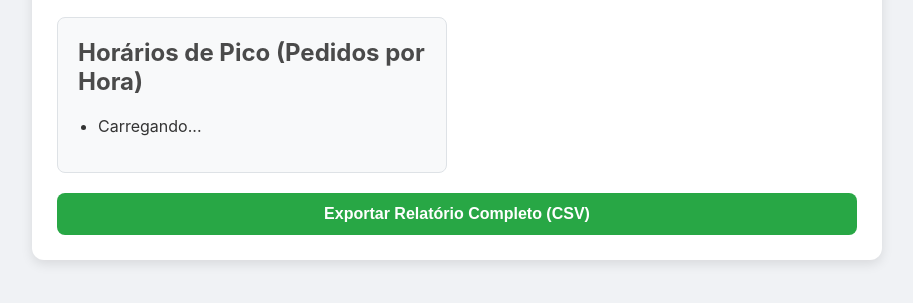
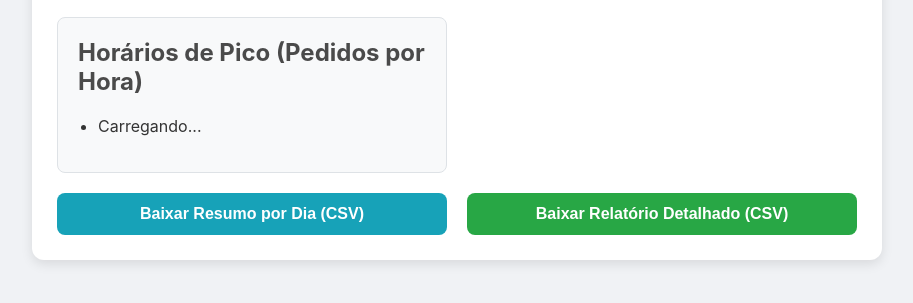
Before and after one commit to pedrotercio14/sistema-pedidos-ejc, a plain HTML site: page dashboard.html in a window 1280 px wide. Shown: the part 467-770 px from the top of the page, without its empty margins (183-1096 px from the left). Drawn offline with Linux system fonts and the light colour scheme; a script that the page names is missing.

Commit message:
fix: adicionado novo botão resumo do dia no dash

```diff
--- a/dashboard.html
+++ b/dashboard.html
@@ -1,17 +1,38 @@
 <!DOCTYPE html>
 <html lang="pt-br">
   <head>
-    <meta charset="UTF-8">
-    <meta name="viewport" content="width=device-width, initial-scale=1.0">
+    <meta charset="UTF-8" />
+    <meta name="viewport" content="width=device-width, initial-scale=1.0" />
     <title>Dashboard de Vendas - EJC</title>
-    <link rel="stylesheet" href="style.css">
+    <link rel="stylesheet" href="style.css" />
     <style>
-        .dashboard-grid { display: grid; grid-template-columns: repeat(auto-fit, minmax(300px, 1fr)); gap: 20px; }
-        .stat-card { background: #f8f9fa; padding: 20px; border-radius: 8px; border: 1px solid #dee2e6; }
-        .stat-card h2 { margin-top: 0; }
-        .stat-card ol, .stat-card ul { padding-left: 20px; }
-        .stat-card .value { font-size: 2.5em; font-weight: bold; color: var(--primary-color); }
-        #export-btn { margin-top: 20px; background-color: var(--secondary-color); }
+      .dashboard-grid {
+        display: grid;
+        grid-template-columns: repeat(auto-fit, minmax(300px, 1fr));
+        gap: 20px;
+      }
+      .stat-card {
+        background: #f8f9fa;
+        padding: 20px;
+        border-radius: 8px;
+        border: 1px solid #dee2e6;
+      }
+      .stat-card h2 {
+        margin-top: 0;
+      }
+      .stat-card ol,
+      .stat-card ul {
+        padding-left: 20px;
+      }
+      .stat-card .value {
+        font-size: 2.5em;
+        font-weight: bold;
+        color: var(--primary-color);
+      }
+      #export-btn {
+        margin-top: 20px;
+        background-color: var(--secondary-color);
+      }
     </style>
   </head>
   <body>
@@ -19,7 +40,9 @@
       <header>
         <h1>Dashboard de Vendas</h1>
         <p>Análise dos pedidos concluídos do evento.</p>
-            <a href="/admin.html" style="margin-top: 15px; display: inline-block;">← Voltar para Gestão de Produtos</a>
+        <a href="/admin.html" style="margin-top: 15px; display: inline-block"
+          >← Voltar para Gestão de Produtos</a
+        >
       </header>
       <main>
         <div class="dashboard-grid">
@@ -40,7 +63,25 @@
             </ul>
           </div>
         </div>
-            <button id="export-btn" class="btn-primary">Exportar Relatório Completo (CSV)</button>
+        <div
+          class="dashboard-grid"
+          style="grid-template-columns: 1fr 1fr; margin-top: 20px"
+        >
+          <button
+            id="export-summary-btn"
+            class="btn-primary"
+            style="background-color: #17a2b8"
+          >
+            Baixar Resumo por Dia (CSV)
+          </button>
+          <button
+            id="export-detail-btn"
+            class="btn-primary"
+            style="background-color: var(--secondary-color)"
+          >
+            Baixar Relatório Detalhado (CSV)
+          </button>
+        </div>
       </main>
     </div>
     <script type="module" src="./dashboard.js"></script>
```
Lines whose indentation alone changed are shown as unchanged.
